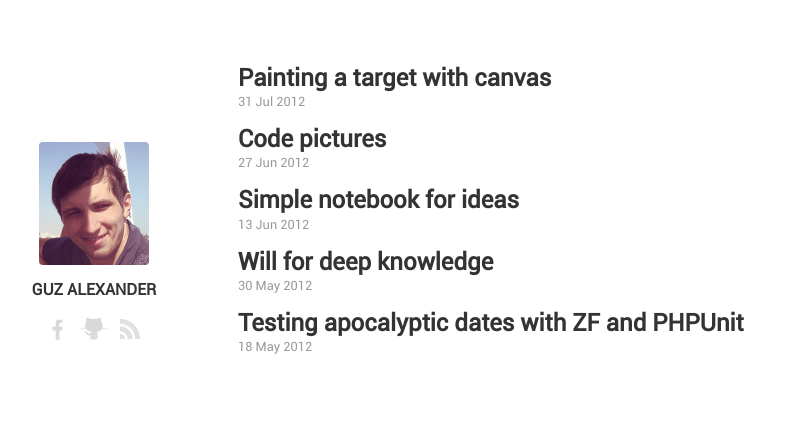
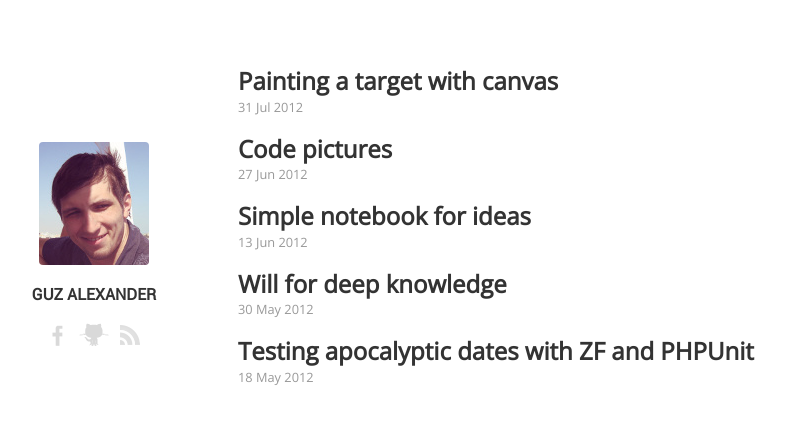
Before and after one commit to kalimatas/kalimatas.github.com, a Jekyll site: the page built from index.html, in a window 1280 px wide. Shown: the top 424 px of the page, without its empty margins (34-820 px from the left). Built offline with Jekyll 4.4.1, drawn with Linux system fonts in a browser that asks for light colours.

Commit message:
changed font

```diff
--- a/_layouts/default.html
+++ b/_layouts/default.html
@@ -4,6 +4,7 @@
     <meta charset="UTF-8" />
     <title>{{ page.title }}</title>
     <meta name="author" content="Guz Alexander" />
+    <link rel="stylesheet" type="text/css" href="http://fonts.googleapis.com/css?family=Open+Sans:light">
     <link rel="stylesheet" href="/static/css/style.css" type="text/css" />
     <link rel="stylesheet" href="/static/css/pygments.css" type="text/css" />
 </head>
--- a/static/css/style.css
+++ b/static/css/style.css
@@ -11,7 +11,7 @@
 }
 body {
     background-color: white;
-    font-family: Roboto, sans-serif;
+    font-family: 'Open Sans', sans-serif;
     margin: 0;
     padding: 0;
     color: #333333;
@@ -63,6 +63,7 @@ a {
 }
 .header-text .header-name .home-link {
     color: inherit;
+    font-family: Roboto, sans-serif;
 }
 .social-links .social-links-icons {
     text-align: center;
@@ -115,7 +116,7 @@ a.github {
     font-weight: 600;
     margin: 0;
     font-size: 1.5em;
-    line-height: 1.3em;
+    line-height: 1.4em;
 }
 .article-title .article-link {
     color: inherit;
@@ -127,6 +128,9 @@ a.github {
     display: block;
     color: #999;
     font-size: 0.8em;
+}
+.article-body {
+    color: #222;
 }
 .article-body, .article-footer {
     margin-top: 2em;
@@ -142,10 +146,9 @@ a.github {
     text-decoration: underline
 }
 .article-body h3 {
-    font-size: 23px;
+    font-size: 24px;
     font-weight: 300;
-    line-height: 27px;
-    font-family: 'Open Sans', sans-serif;
+    line-height: 29px;
 }
 .highlight {
     background-color: #f5f5f5;
```
Also changed, not shown: _posts/2012-05-18-test-apocalyptic-dates-with-zf-and-phpunit.textile (+3 -4 lines).
